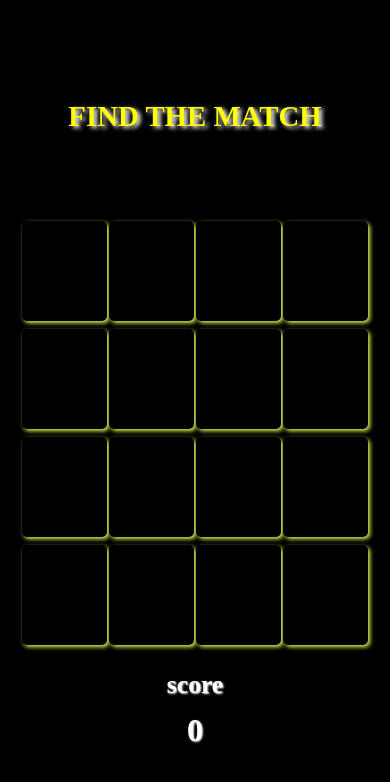
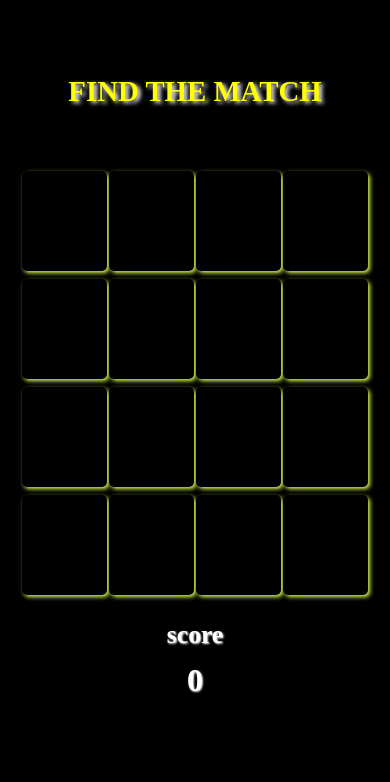
Before and after one commit to AbotulaKarthik/Match-Mania---A-Fun-Memory-Card-Matching-Game, a plain HTML site: page index.html in a window 390 px wide. Drawn offline with Linux system fonts and the light colour scheme.

Commit message:
slight change in media queries  for mobile screens

```diff
--- a/style.css
+++ b/style.css
@@ -94,7 +94,7 @@ body{
 @media screen and (max-width:500px) {
     .box{
         width: 90%;
-        margin-top: 75px;
+        margin-top: 50px;
     }
     .card{
         width: 24%;
@@ -103,7 +103,7 @@ body{
     }
     .h1{
         font-size: 1.8rem;
-        margin-top: 60px;
+        margin-top: 35px;
     }
     .score{
         width: 160px;
```
